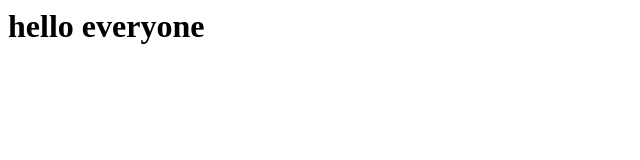
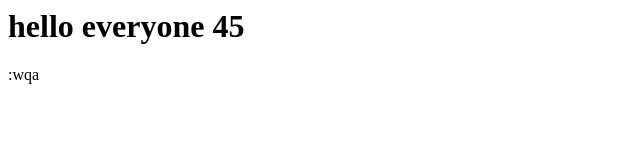
Before and after one commit to ShivaniPatil943/test2, a plain HTML site: page index.html in a window 1280 px wide. Shown: the full height of the page, 0-640 px from the left. Drawn offline with Linux system fonts and the light colour scheme.

Commit message:
initial commit

```diff
--- a/index.html
+++ b/index.html
@@ -1 +1 @@
-<h1> hello everyone</h1>
+<h1> hello everyone 45</h1>:wqa
```
